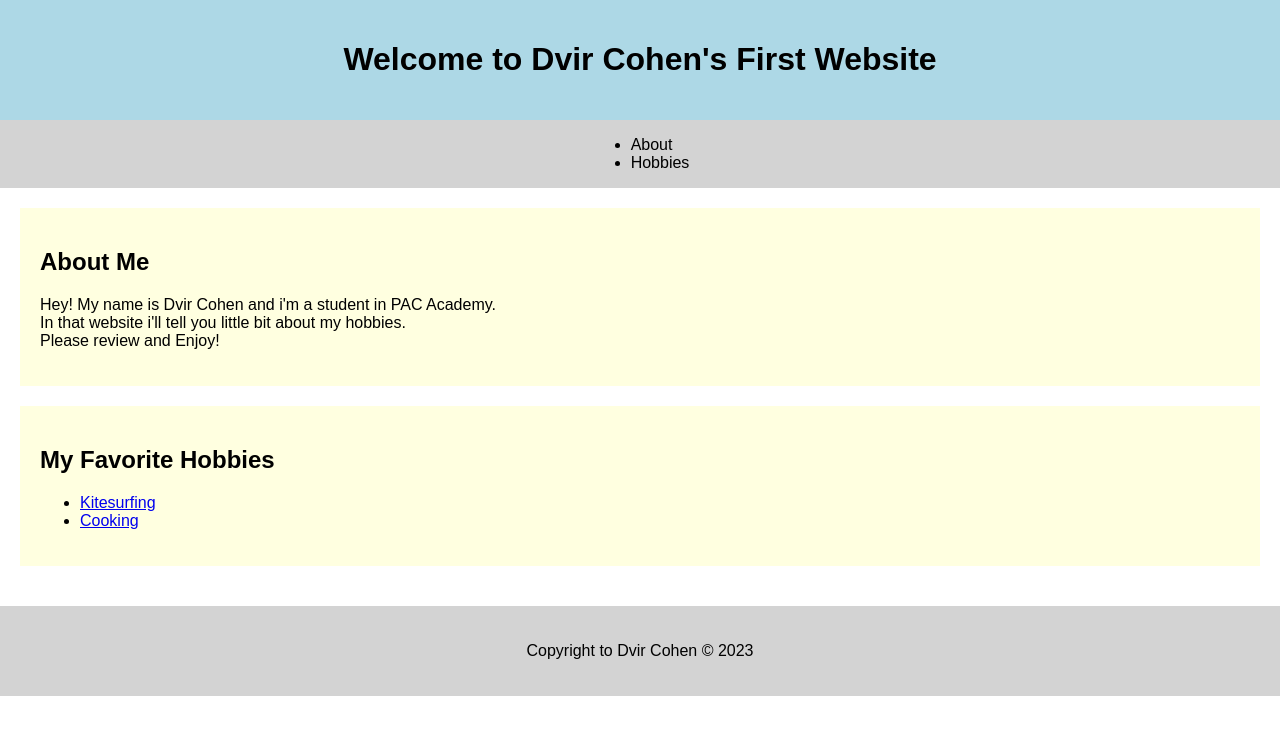
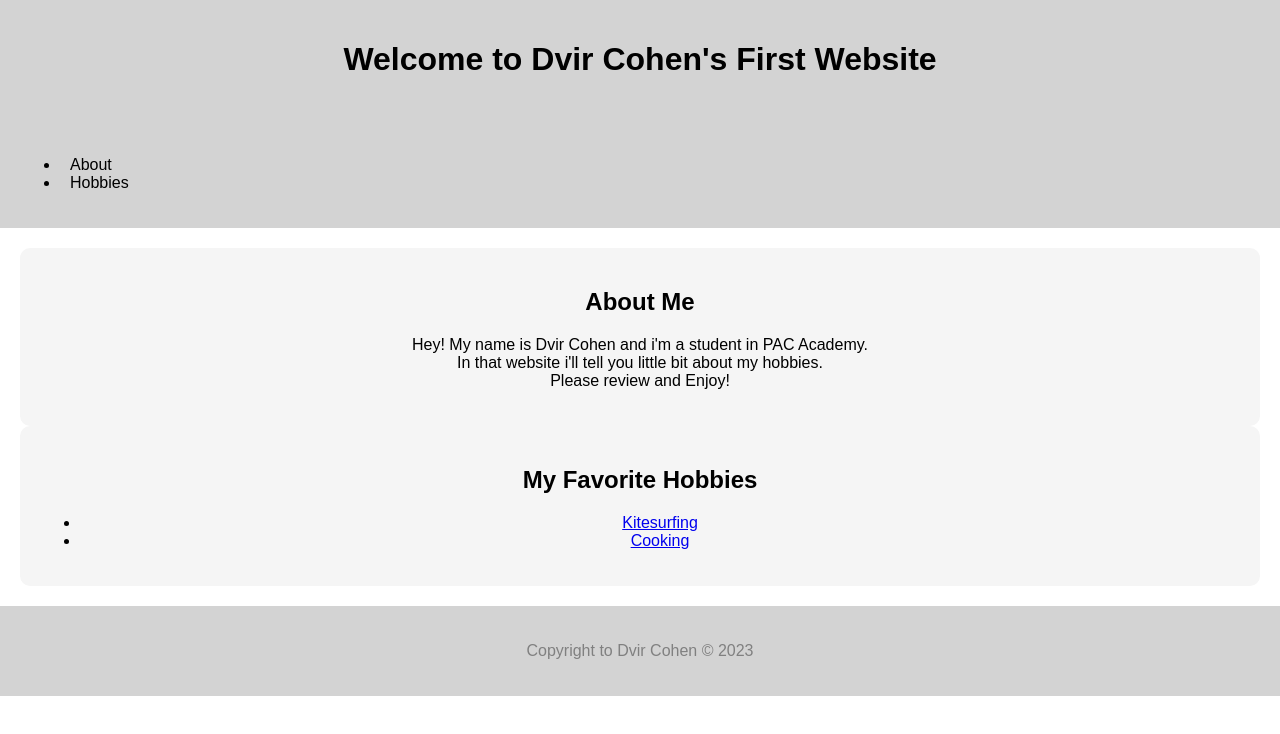
Before and after one commit to dvirc95/dvirc95, a plain HTML site: page index.html in a window 1280 px wide. Drawn offline with Linux system fonts and the light colour scheme.

Commit message:
new css code

```diff
--- a/design.css
+++ b/design.css
@@ -5,20 +5,22 @@ body {
 }
 
 header {
-    background-color: lightblue;
+  background-color: lightgray;
   padding: 20px;
   text-align: center;
 }
 
 nav {
+  display: flex;
+  justify-content: space-between;
+  padding: 20px;
   background-color: lightgray;
-    display: flex;
-    justify-content: space-around;
 }
 
 nav a {
   color: black;
   text-decoration: none;
+  padding: 10px;
 }
 
 main {
@@ -26,22 +28,15 @@ body {
 }
 
 section {
-    background-color: lightyellow;
+  background-color: whitesmoke;
   padding: 20px;
-    margin-bottom: 20px;
+  text-align: center;
+  border-radius: 10px;
 }
 
 footer {
   background-color: lightgray;
   padding: 20px;
   text-align: center;
+  color: gray;
 }
-
-  label, input, textarea, select {
-    display: block;
-    margin-bottom: 10px;
-  }
-
-  input[type="submit"] {
-    margin-top: 20px;
-  }
```
Lines whose indentation alone changed are shown as unchanged.
